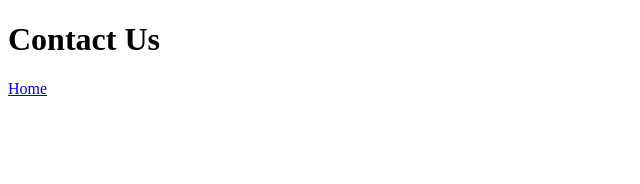
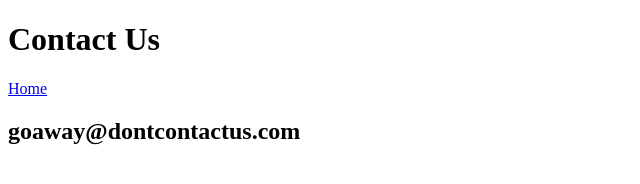
Before and after one commit to Martin-Lloyd/webapp, a plain HTML site: page contact.html in a window 1280 px wide. Shown: the whole page, without its empty margins (0-640 px from the left). Drawn offline with Linux system fonts and the light colour scheme.

Commit message:
Content update

```diff
--- a/contact.html
+++ b/contact.html
@@ -10,5 +10,7 @@
     <h1>Contact Us</h1>
 
     <a href="index.html">Home</a>
+
+    <h2>goaway@dontcontactus.com</h2>
 </body>
 </html>
```
Also changed, not shown: about.html (+2 -0 lines).
